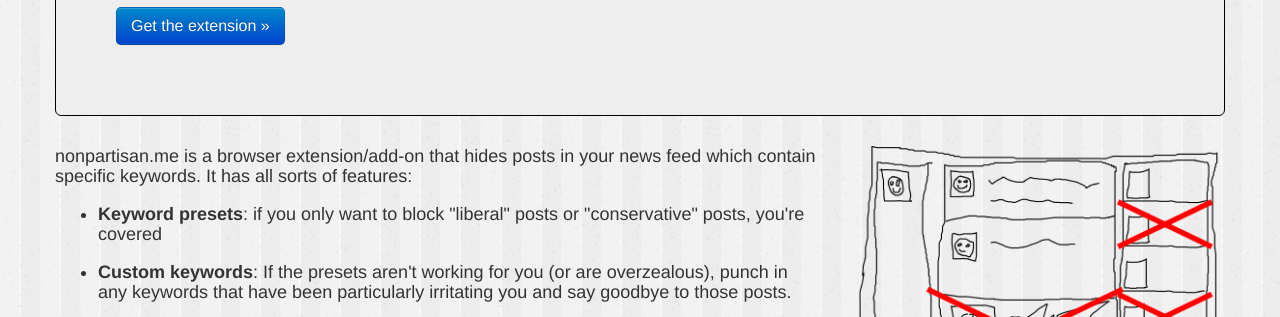
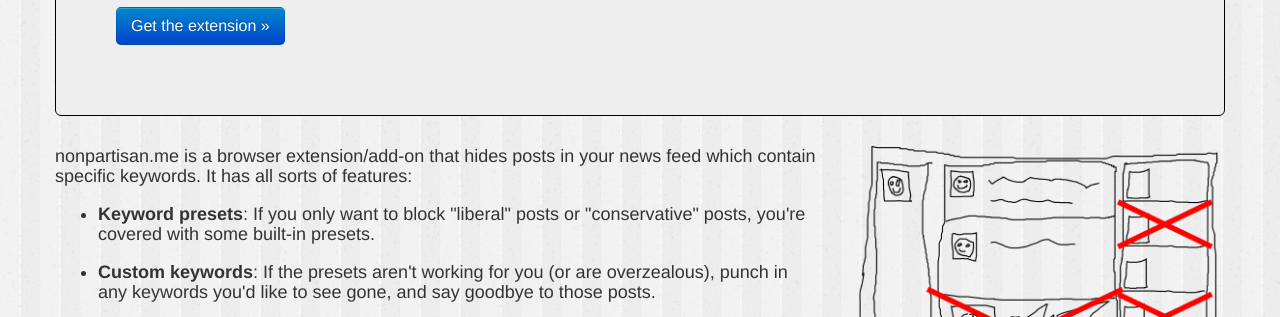
Before and after one commit to malloc47/nonpartisan.me, a plain HTML site: page index.html in a window 1280 px wide. Shown: the part 604-921 px from the top of the page. Drawn offline with Linux system fonts and the light colour scheme.

Commit message:
some formatting issues

```diff
--- a/index.html
+++ b/index.html
@@ -70,13 +70,13 @@
 	  posts in your news feed which contain specific keywords.  It
 	  has all sorts of features:</p>
 	  <ul class="features">
-	    <li><strong>Keyword presets</strong>: if you only want to
+	    <li><strong>Keyword presets</strong>: If you only want to
 	    block "liberal" posts or "conservative" posts, you're
-	    covered</li>
+	    covered with some built-in presets.</li>
 	    <li><strong>Custom keywords</strong>: If the presets
 	    aren't working for you (or are overzealous), punch in any
-	    keywords that have been particularly irritating you and
-	    say goodbye to those posts.</li>
+	    keywords you'd like to see gone, and say goodbye to those
+	    posts.</li>
 	    <li><strong>Multiple sites</strong>: Currently filters the
 	    facebook news feed and twitter, with more sites coming
 	    soon.</li>
```
